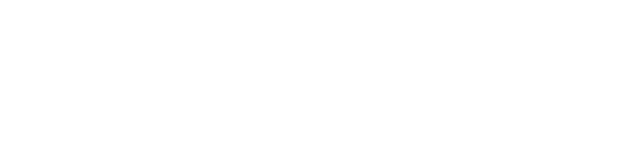
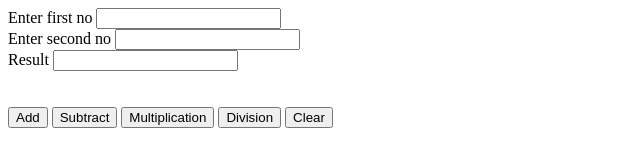
Before and after one commit to chandrikakmc1997/calculator, a plain HTML site: page index.html in a window 1280 px wide. Shown: the whole page, without its empty margins (0-640 px from the left). Drawn offline with Linux system fonts and the light colour scheme.

Commit message:
index file added

```diff
--- a/index.html
+++ b/index.html
@@ -3,6 +3,17 @@
 <head>
 <title> Basic Calculator </title>
 </head>
+Enter first no <input type="text" id ="firstno" /> <br/>
+Enter second no <input type="text" id ="secondno" /> <br/>
+Result <input type ="text" id ="result" readonly/> <br/>
+<br/><br/>
+<button onclick="add()" >Add </button>
+<button onclick="sutract()" >Subtract </button>
+<button onclick="multiply()" >Multiplication </button>
+<button onclick="division()" >Division</button>
+<button onclick="clear()" >Clear</button>
+
+
 <body>
 </body>
 </html>
```
